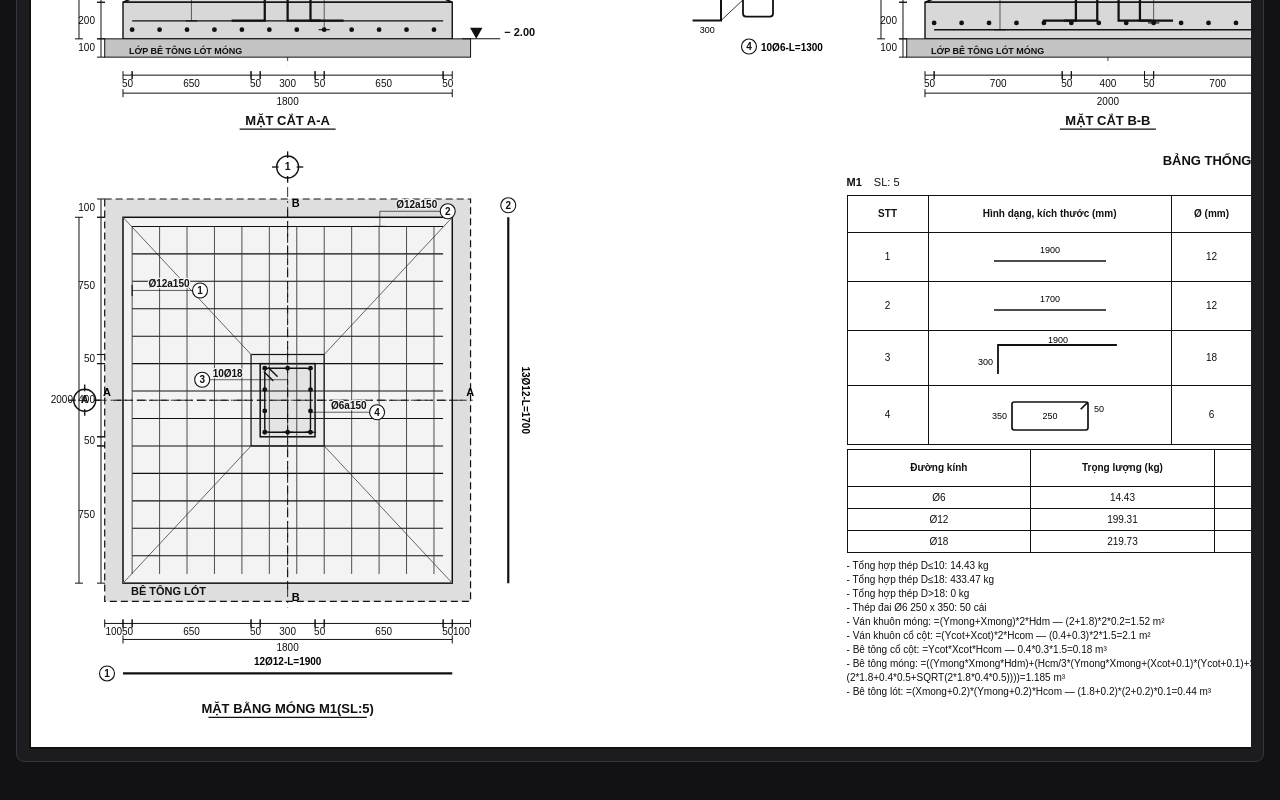
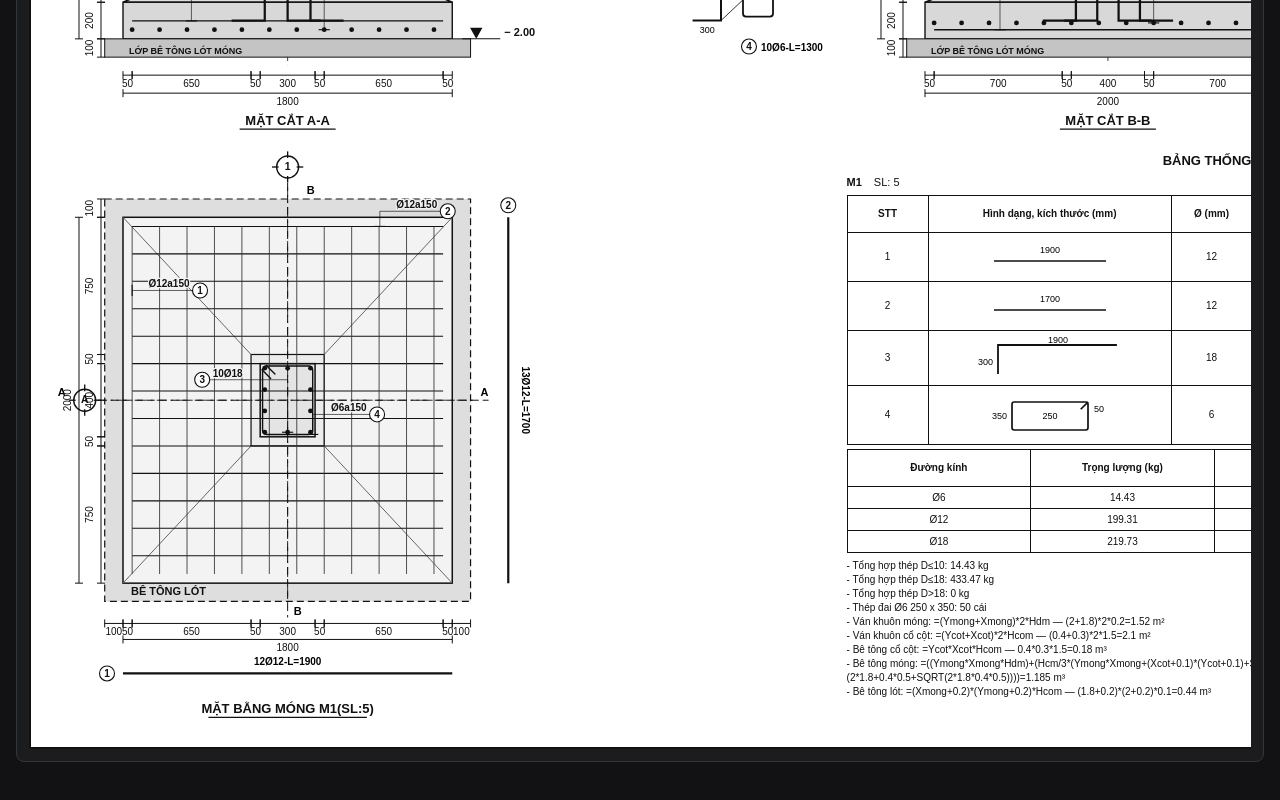
Before and after one commit to ntgiahuy/mong, a React (Vite) app: page / in a window 1280 px wide. Shown: the part 1320-2120 px from the top of the page. Built offline with nearby package versions, Linux system fonts and the light colour scheme.

Commit message:
Rebuild Pages: Y-dim rotation, A-A/B-B outside lót, plan stirrup wrap
Số kích thước trục Y xoay dọc; chữ A/B ngoài bê tông lót; đai ôm ngoài thép chủ.

```diff
--- a/src/components/ShopDrawing.tsx
+++ b/src/components/ShopDrawing.tsx
@@ -1,6 +1,6 @@
 import type { CalcResult, Inputs, RebarRow } from '../types'
 import { t, type Lang } from '../i18n'
-import { barHookSign, columnPerimeterPts, faceStations, meshStations, pedestalShoulders, staggerProjection } from '../lib/calc'
+import { barHookSign, columnPerimeterPts, faceStations, meshStations, pedestalShoulders, staggerProjection, stirrupPlanCover } from '../lib/calc'
 import { AxisBubble } from './AxisBubble'
 
 type Props = {
@@ -76,12 +76,22 @@ function VDim({
   const b = Math.max(y1, y2)
   const mid = (a + b) / 2
   const tick = 4
+  const tx = left ? x - 11 : x + 11
+  const ty = mid
   return (
     <g className="dim">
       <line x1={x} y1={a} x2={x} y2={b} stroke="#111" />
       <line x1={x - tick} y1={a} x2={x + tick} y2={a} stroke="#111" />
       <line x1={x - tick} y1={b} x2={x + tick} y2={b} stroke="#111" />
-      <text x={left ? x - 6 : x + 6} y={mid + 3} fontSize={10} fill="#111" textAnchor={left ? 'end' : 'start'}>
+      <text
+        x={tx}
+        y={ty}
+        fontSize={10}
+        fill="#111"
+        textAnchor="middle"
+        dominantBaseline="middle"
+        transform={`rotate(-90, ${tx}, ${ty})`}
+      >
         {label}
       </text>
     </g>
@@ -955,17 +965,28 @@ function PlanDrawing({
   const mesh2To = mark1IsFaX ? { x: xFaYRight, y: oy + h * 0.18 } : { x: ox + w * 0.78, y: yFaX }
   const leftDots = colDots.filter((p) => p.x <= inp.xCo / 2)
   const rightDots = colDots.filter((p) => p.x > inp.xCo / 2)
-  const hoopL = cx + inp.coverCol * s
-  const hoopT = cy + inp.coverCol * s
-  const hoopR = cx + cw - inp.coverCol * s
-  const hoopB = cy + ch - inp.coverCol * s
+  const hoopCover = stirrupPlanCover(inp)
+  const hoopL = cx + hoopCover * s
+  const hoopT = cy + hoopCover * s
+  const hoopR = cx + cw - hoopCover * s
+  const hoopB = cy + ch - hoopCover * s
+  const lotL = ox - lot
+  const lotR = ox + w + lot
+  const lotT = oy - lot
+  const lotB = oy + h + lot
+  const aaY = cy + ch / 2
+  const bbX = cx + cw / 2
+  const axisYCx = Math.max(AXIS_BUBBLE_R + 8, ox - lot - 20)
+  const aLeftX =
+    Math.abs(aaY - gridY) < AXIS_BUBBLE_R + 6 ? axisYCx - AXIS_BUBBLE_R - 8 : lotL - 10
+  const bTopX = Math.abs(bbX - gridX) < AXIS_BUBBLE_R + 6 ? bbX + AXIS_BUBBLE_R + 8 : bbX + 6
   const planObstacles: Seg[] = [
     ...rectSegs(ox, oy, w, h),
     ...rectSegs(cx, cy, cw, ch),
     ...rectSegs(sx, sy, sw, shh),
     ...rectSegs(hoopL, hoopT, hoopR - hoopL, hoopB - hoopT),
-    hSeg(ox - 10, ox + w + 10, cy + ch / 2),
-    vSeg(cx + cw / 2, oy - 8, oy + h + 10),
+    hSeg(lotL - 18, lotR + 18, cy + ch / 2),
+    vSeg(cx + cw / 2, lotT - 16, lotB + 16),
     vSeg(gridX, axisHead, oy + h + lot + 6),
     hSeg(Math.max(AXIS_BUBBLE_R * 2 + 8, ox - lot - 8), ox + w + lot + 6, gridY),
     ...nx.map((mm) => vSeg(ox + mm * s, oy + cover, oy + h - cover)),
@@ -1027,10 +1048,10 @@ function PlanDrawing({
       })}
 
       <StirrupHoop
-        x={cx + inp.coverCol * s}
-        y={cy + inp.coverCol * s}
-        w={cw - 2 * inp.coverCol * s}
-        h={ch - 2 * inp.coverCol * s}
+        x={hoopL}
+        y={hoopT}
+        w={hoopR - hoopL}
+        h={hoopB - hoopT}
         strokeWidth={Math.max(1.4, inp.dStirrup / 5)}
       />
       {colDots.map((p, i) => (
@@ -1044,31 +1065,31 @@ function PlanDrawing({
       ))}
 
       <line
-        x1={ox - 10}
-        y1={cy + ch / 2}
-        x2={ox + w + 10}
-        y2={cy + ch / 2}
+        x1={lotL - 18}
+        y1={aaY}
+        x2={lotR + 18}
+        y2={aaY}
         stroke="#111"
         strokeDasharray="8 4"
       />
-      <text x={ox - 20} y={cy + ch / 2 - 4} fontSize={11} fontWeight={700}>
+      <text x={aLeftX} y={aaY - 4} textAnchor="end" fontSize={11} fontWeight={700}>
         A
       </text>
-      <text x={ox + w + 14} y={cy + ch / 2 - 4} fontSize={11} fontWeight={700}>
+      <text x={lotR + 10} y={aaY - 4} fontSize={11} fontWeight={700}>
         A
       </text>
       <line
-        x1={cx + cw / 2}
-        y1={oy - 8}
-        x2={cx + cw / 2}
-        y2={oy + h + 10}
+        x1={bbX}
+        y1={lotT - 16}
+        x2={bbX}
+        y2={lotB + 16}
         stroke="#111"
         strokeDasharray="8 4"
       />
-      <text x={cx + cw / 2 + 4} y={oy - 10} fontSize={11} fontWeight={700}>
+      <text x={bTopX} y={lotT - 5} fontSize={11} fontWeight={700}>
         B
       </text>
-      <text x={cx + cw / 2 + 4} y={oy + h + 18} fontSize={11} fontWeight={700}>
+      <text x={bbX + 6} y={lotB + 14} fontSize={11} fontWeight={700}>
         B
       </text>
 
--- a/src/lib/calc.ts
+++ b/src/lib/calc.ts
@@ -172,6 +172,12 @@ export function faceStations(count: number, size: number, cover: number): number
   const n = Math.max(2, Math.round(count) || 2)
   const inner = Math.max(size - 2 * cover, 1)
   return Array.from({ length: n }, (_, i) => cover + (i * inner) / (n - 1))
+}
+
+/** Cover from column face to stirrup centerline so the hoop wraps outside the main bars. */
+export function stirrupPlanCover(i: Pick<Inputs, 'coverCol' | 'dMain' | 'dStirrup'>): number {
+  const out = (i.dMain + i.dStirrup) / 2
+  return Math.max(4, i.coverCol - out)
 }
 
 /** Perimeter column bars in local coordinates (origin at column corner). */
```
Also changed, not shown: 9 other files (tests, documents, lock files or other folders).
